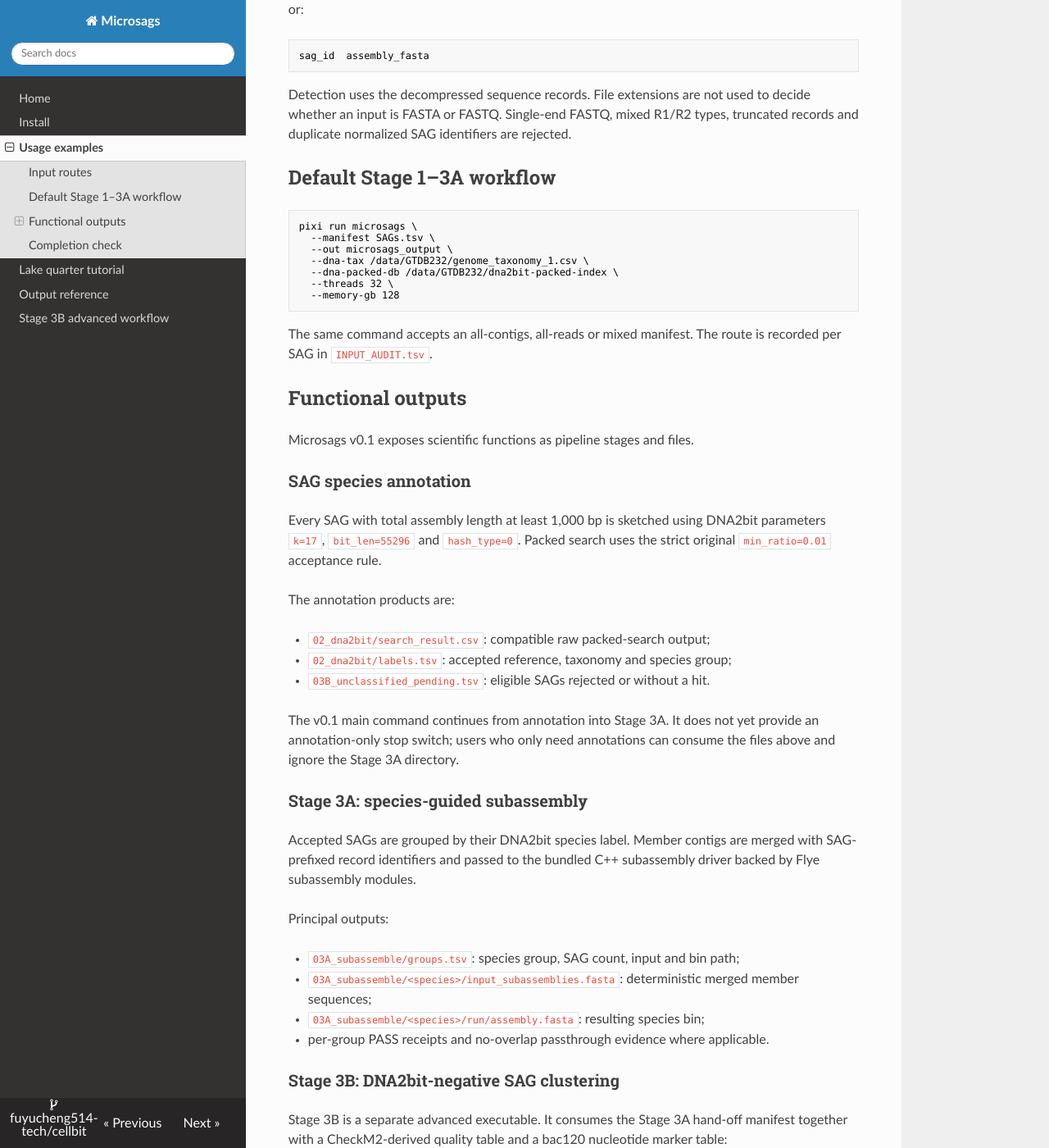
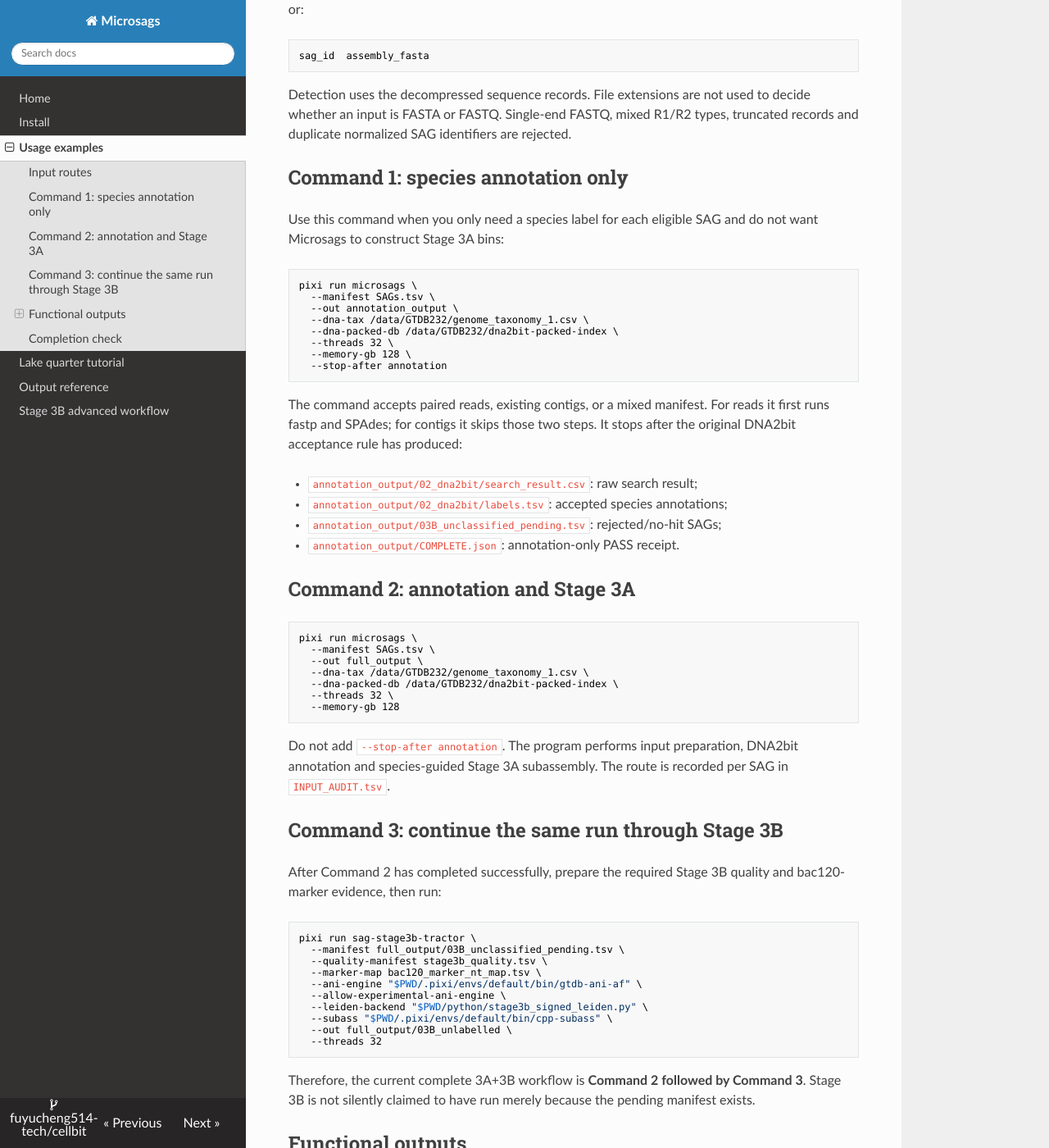
Before and after one commit to fuyucheng514-tech/cellbit, an MkDocs documentation site: the page built from docs/usage.md, in a window 1280 px wide and 1400 px high, scrolled down 522 px. Shown: the whole window at 82% size. Built offline with MkDocs 1.6.1, drawn with Linux system fonts in a browser that asks for light colours; nearby versions of some CDN libraries; some of the changed text lies outside the part shown.

Commit message:
Add annotation-only workflow and usage commands

````diff
--- a/docs/usage.md
+++ b/docs/usage.md
@@ -26,20 +26,68 @@ Detection uses the decompressed sequence records. File extensions are not used
 to decide whether an input is FASTA or FASTQ. Single-end FASTQ, mixed R1/R2
 types, truncated records and duplicate normalized SAG identifiers are rejected.
 
-## Default Stage 1–3A workflow
+## Command 1: species annotation only
+
+Use this command when you only need a species label for each eligible SAG and
+do not want Microsags to construct Stage 3A bins:
 
 ```bash
 pixi run microsags \
   --manifest SAGs.tsv \
-  --out microsags_output \
+  --out annotation_output \
+  --dna-tax /data/GTDB232/genome_taxonomy_1.csv \
+  --dna-packed-db /data/GTDB232/dna2bit-packed-index \
+  --threads 32 \
+  --memory-gb 128 \
+  --stop-after annotation
+```
+
+The command accepts paired reads, existing contigs, or a mixed manifest. For
+reads it first runs fastp and SPAdes; for contigs it skips those two steps.
+It stops after the original DNA2bit acceptance rule has produced:
+
+- `annotation_output/02_dna2bit/search_result.csv`: raw search result;
+- `annotation_output/02_dna2bit/labels.tsv`: accepted species annotations;
+- `annotation_output/03B_unclassified_pending.tsv`: rejected/no-hit SAGs;
+- `annotation_output/COMPLETE.json`: annotation-only PASS receipt.
+
+## Command 2: annotation and Stage 3A
+
+```bash
+pixi run microsags \
+  --manifest SAGs.tsv \
+  --out full_output \
   --dna-tax /data/GTDB232/genome_taxonomy_1.csv \
   --dna-packed-db /data/GTDB232/dna2bit-packed-index \
   --threads 32 \
   --memory-gb 128
 ```
 
-The same command accepts an all-contigs, all-reads or mixed manifest. The route
-is recorded per SAG in `INPUT_AUDIT.tsv`.
+Do not add `--stop-after annotation`. The program performs input preparation,
+DNA2bit annotation and species-guided Stage 3A subassembly. The route is
+recorded per SAG in `INPUT_AUDIT.tsv`.
+
+## Command 3: continue the same run through Stage 3B
+
+After Command 2 has completed successfully, prepare the required Stage 3B
+quality and bac120-marker evidence, then run:
+
+```bash
+pixi run sag-stage3b-tractor \
+  --manifest full_output/03B_unclassified_pending.tsv \
+  --quality-manifest stage3b_quality.tsv \
+  --marker-map bac120_marker_nt_map.tsv \
+  --ani-engine "$PWD/.pixi/envs/default/bin/gtdb-ani-af" \
+  --allow-experimental-ani-engine \
+  --leiden-backend "$PWD/python/stage3b_signed_leiden.py" \
+  --subass "$PWD/.pixi/envs/default/bin/cpp-subass" \
+  --out full_output/03B_unlabelled \
+  --threads 32
+```
+
+Therefore, the current complete 3A+3B workflow is **Command 2 followed by
+Command 3**. Stage 3B is not silently claimed to have run merely because the
+pending manifest exists.
 
 ## Functional outputs
 
@@ -57,9 +105,8 @@ The annotation products are:
 - `02_dna2bit/labels.tsv`: accepted reference, taxonomy and species group;
 - `03B_unclassified_pending.tsv`: eligible SAGs rejected or without a hit.
 
-The v0.1 main command continues from annotation into Stage 3A. It does not yet
-provide an annotation-only stop switch; users who only need annotations can
-consume the files above and ignore the Stage 3A directory.
+With `--stop-after annotation`, the command stops here and does not create
+Stage 3A group assemblies.
 
 ### Stage 3A: species-guided subassembly
 
@@ -79,20 +126,7 @@ Principal outputs:
 
 Stage 3B is a separate advanced executable. It consumes the Stage 3A hand-off
 manifest together with a CheckM2-derived quality table and a bac120 nucleotide
-marker table:
-
-```bash
-pixi run sag-stage3b-tractor \
-  --manifest microsags_output/03B_unclassified_pending.tsv \
-  --quality-manifest stage3b_quality.tsv \
-  --marker-map bac120_marker_nt_map.tsv \
-  --ani-engine "$PWD/.pixi/envs/default/bin/gtdb-ani-af" \
-  --allow-experimental-ani-engine \
-  --leiden-backend "$PWD/python/stage3b_signed_leiden.py" \
-  --subass "$PWD/.pixi/envs/default/bin/cpp-subass" \
-  --out microsags_output/03B_unlabelled \
-  --threads 32
-```
+marker table. Use Command 3 above.
 
 !!! warning
     The bundled Stage 3B ANI/AF path is experimental and is not a skani clone.
````
Also changed, not shown: 1 other file.
